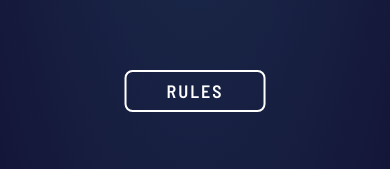
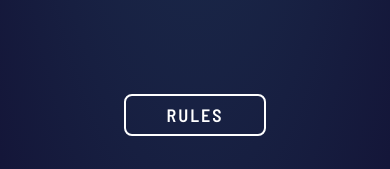
Before and after one commit to KrzyMru/rock-paper-scissors, a React (Vite) app: page / in a window 390 px wide. Shown: the part 672-841 px from the top of the page. Built offline with nearby package versions, Linux system fonts and the light colour scheme.

Commit message:
Rule button fix

```diff
--- a/src/app/app.css
+++ b/src/app/app.css
@@ -1,4 +1,6 @@
 .page {
+    height: 100%;
+    box-sizing: border-box;
     display: flex;
     flex-direction: column;
     align-items: center;
@@ -72,10 +74,22 @@
     }
 }
 
+.shape__wrapper {
+    display: flex;
+    flex-direction: column;
+    justify-content: space-between;
+    align-items: end;
+    box-sizing: border-box;
+    width: 100%;
+    flex-grow: 1;
+    @media screen and (max-width: 768px) {
+        align-items: center;
+        padding-bottom: 20px;
+    }
+}
+
 .rules {
-    position: fixed;
-    bottom: 40px;
-    right: 40px;
+    width: fit-content;
     color: white;
     font-size: 18px;
     font-weight: 600;
@@ -90,9 +104,4 @@
         cursor: pointer;
         background-color: rgba(255, 255, 255, 0.1);
     }
-    @media screen and (max-width: 768px) {
-        bottom: 60px;
-        right: 50%;
-        transform: translateX(50%);
-    }
 }
--- a/src/app/app.tsx
+++ b/src/app/app.tsx
@@ -48,6 +48,7 @@
           <span className='scoreboard__number'>{score}</span>
         </div>
       </header>
+      <div className='shape__wrapper'>
         {
           shape ?
           <GameResult
@@ -69,6 +70,7 @@
         >
           RULES
         </button>
+      </div>
       <Rules
         isOpen={rulesOpen}
         onClose={() => setRulesOpen(false)}
--- a/src/app/components/shape-triangle/shape-triangle.css
+++ b/src/app/components/shape-triangle/shape-triangle.css
@@ -1,8 +1,10 @@
 .shapes {
+    align-self: center;
     position: relative;
     aspect-ratio: 313/278;
     width: 550px;
     margin-top: 80px;
+    margin-bottom: 20px;
     position: relative;
     @media screen and (max-width: 375px) {
         width: 100%;
```
Lines whose indentation alone changed are shown as unchanged.
